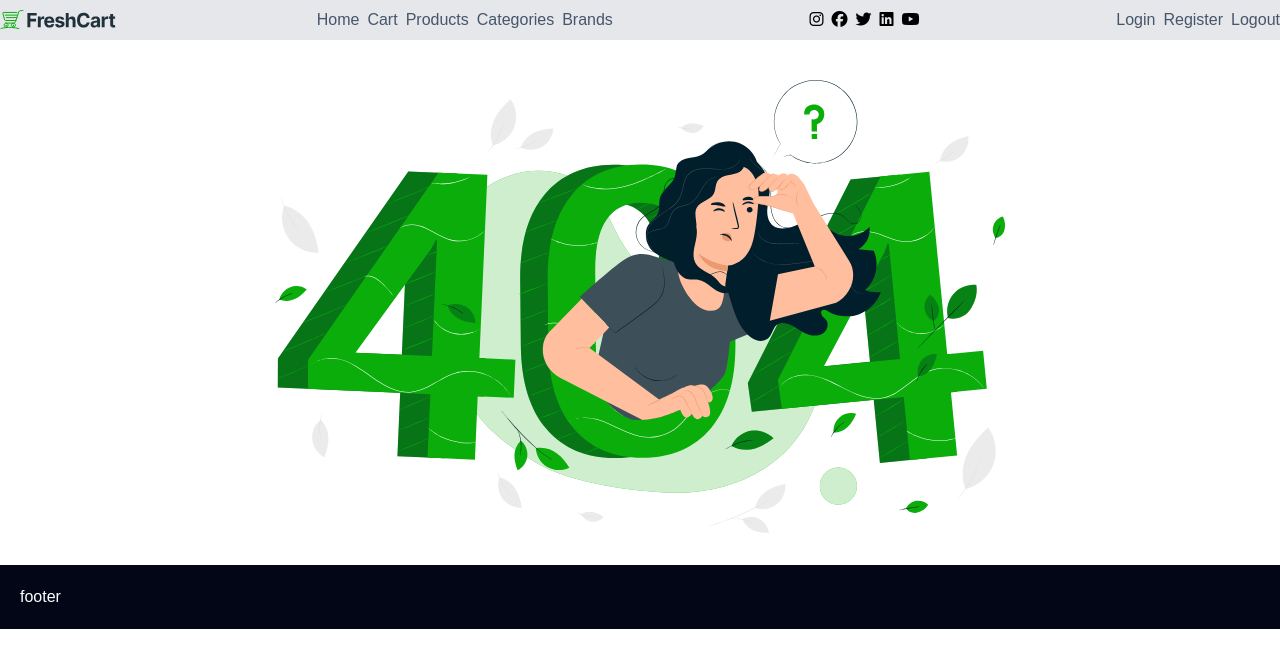
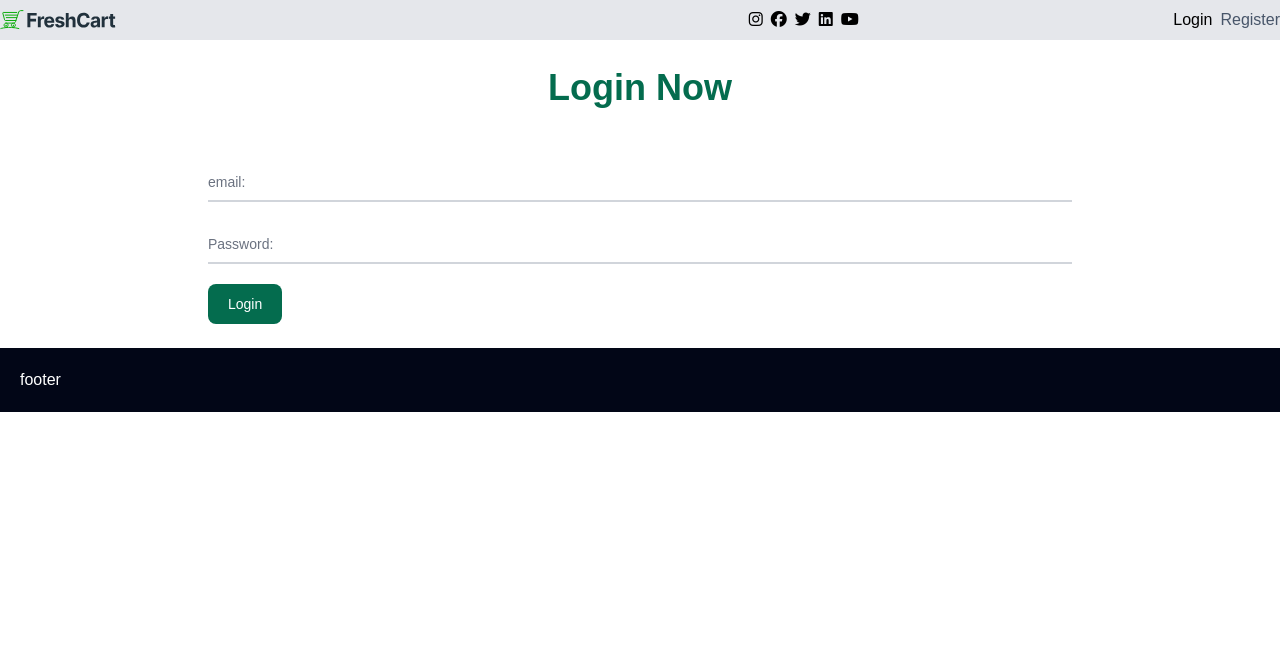
Before and after one commit to ranagabr7/ecommerce-route, a React (Vite) app: page /ecommerce-route/login in a window 1280 px wide. Shown: the top 668 px of the page. Built offline with nearby package versions, Linux system fonts and the light colour scheme.

Commit message:
feat(register&login):handle AuthContext&ProtectedRoute

```diff
--- a/package.json
+++ b/package.json
@@ -1,7 +1,7 @@
 {
   "name": "ecommerce",
   "private": true,
-  "homepage": "https://ranagabr7.github.io/ecommerce-route-",
+  "homepage": "https://ranagabr7.github.io/ecommerce-route",
   "version": "0.0.0",
   "type": "module",
   "scripts": {
--- a/src/App.jsx
+++ b/src/App.jsx
@@ -8,33 +8,72 @@ import Register from "./Components/Register/Register";
 import Categories from "./Components/Categories/Categories";
 import Brands from "./Components/Brands/Brands";
 import Login from "./Components/Login/Login";
-import Logout from "./Components/Logout/Logout";
 import { Toaster } from "react-hot-toast";
-
+import AuthContextProvider from "./Context/AuthContext";
+import ProtectedRoute from "./Components/ProtectedRoute/ProtectedRoute";
 
 function App() {
   const router = createBrowserRouter([
     {
-      path: "/",
+      path: "ecommerce-route",
       element: <Layout />,
       children: [
-        { index: true, element: <Products /> },
+        {
+          index: true,
+          element: <Products />,
+        },
         { path: "*", element: <NotFound /> },
-        { path: "/home", element: <Home /> },
-        { path: "/products", element: <Products /> },
-        { path: "/cart", element: <Cart /> },
-        { path: "/register", element: <Register /> },
-        { path: "/categories", element: <Categories /> },
-        { path: "/brands", element: <Brands /> },
-        { path: "/login", element: <Login /> },
-        { path: "/logout", element: <Logout /> },
+        {
+          path: "home",
+          element: (
+            <ProtectedRoute>
+              <Home />
+            </ProtectedRoute>
+          ),
+        },
+        {
+          path: "products",
+          element: (
+            <ProtectedRoute>
+              <Products />
+            </ProtectedRoute>
+          ),
+        },
+        {
+          path: "cart",
+          element: (
+            <ProtectedRoute>
+              <Cart />
+            </ProtectedRoute>
+          ),
+        },
+        { path: "register", element: <Register /> },
+        {
+          path: "categories",
+          element: (
+            <ProtectedRoute>
+              <Categories />
+            </ProtectedRoute>
+          ),
+        },
+        {
+          path: "brands",
+          element: (
+            <ProtectedRoute>
+              <Brands />
+            </ProtectedRoute>
+          ),
+        },
+        { path: "login", element: <Login /> },
       ],
     },
   ]);
   return (
     <>
-    <Toaster/>
-      <RouterProvider router={router} />
+      <AuthContextProvider>
+        <Toaster />
+        <RouterProvider router={router} />
+      </AuthContextProvider>
     </>
   );
 }
--- a/src/Components/Login/Login.jsx
+++ b/src/Components/Login/Login.jsx
@@ -1,18 +1,19 @@
 import axios from "axios";
 import { useFormik } from "formik";
-import { useState } from "react";
+import { useContext, useState } from "react";
 import toast from "react-hot-toast";
 import { useNavigate } from "react-router-dom";
 import * as Yup from "yup";
+import { authContext } from "../../Context/AuthContext";
+// ----------------------------u
+
 const Login = () => {
   const [isLoading, setisLoading] = useState(false);
   const navigate = useNavigate();
+  const { setToken } = useContext(authContext);
   const user = {
-    name: "",
     email: "",
     password: "",
-    rePassword: "",
-    phone: "",
   };
   async function loginUser(values) {
     setisLoading(true);
@@ -23,8 +24,11 @@ const Login = () => {
         values
       );
       toast.success(responses.data.message);
+      setToken(responses.data.token);
+      localStorage.setItem("tKn",responses.data.token )
+
+      navigate("/ecommerce-route/");
       setisLoading(false);
-      navigate("/Products");
     } catch (error) {
       toast.error(error.response.data.message);
       setisLoading(false);
@@ -36,7 +40,10 @@ const Login = () => {
       .email("Enter valid email"),
     password: Yup.string()
       .required("Password is required")
-      .matches(/^[A-Z][a-z0-9]{3,15}$/, "password must strat Uppercase char"),
+      .matches(
+        /^[A-Za-z][a-z0-9]{3,15}$/,
+        "password must strat Uppercase char"
+      ),
   });
   const formik = useFormik({
     initialValues: user,
--- a/src/Components/Logout/Logout.jsx
+++ /dev/null
@@ -1,9 +0,0 @@
-const Logout = () => {
-  return (
-    <>
-      <h1>Logout</h1>
-    </>
-  );
-};
-
-export default Logout;
--- a/src/Components/Navbar/Navbar.jsx
+++ b/src/Components/Navbar/Navbar.jsx
@@ -1,6 +1,16 @@
-import { NavLink } from "react-router-dom";
+import { NavLink, useNavigate } from "react-router-dom";
 import logo from "./../../assets/images/logo.svg";
+import { useContext } from "react";
+import { authContext } from "../../Context/AuthContext";
+
 const Navbar = () => {
+  const navigate = useNavigate();
+  function logOut() {
+    setToken(null);
+    localStorage.removeItem("tKn");
+    navigate("/ecommerce-route/Login");
+  }
+  const { setToken, token } = useContext(authContext);
   return (
     <>
       <nav className="bg-gray-200 py-2 static  md:fixed inset-x-0 top-0 z-30">
@@ -10,21 +20,35 @@ const Navbar = () => {
           </div>
           <div className="links">
             <ul className="flex space-x-2">
+              {token ? (
+                <>
                   <li>
-                <NavLink to="/home" className=" text-slate-600">Home</NavLink>
+                    <NavLink to="home" className=" text-slate-600">
+                      Home
+                    </NavLink>
                   </li>
                   <li>
-                <NavLink to="/cart" className=" text-slate-600">Cart</NavLink>
+                    <NavLink to="cart" className=" text-slate-600">
+                      Cart
+                    </NavLink>
                   </li>
                   <li>
-                <NavLink to="/products" className=" text-slate-600">Products</NavLink>
+                    <NavLink to="products" className=" text-slate-600">
+                      Products
+                    </NavLink>
                   </li>
                   <li>
-                <NavLink to="/categories" className=" text-slate-600">Categories</NavLink>
+                    <NavLink to="categories" className=" text-slate-600">
+                      Categories
+                    </NavLink>
                   </li>
                   <li>
-                <NavLink to="/brands" className=" text-slate-600">Brands</NavLink>
+                    <NavLink to="brands" className=" text-slate-600">
+                      Brands
+                    </NavLink>
                   </li>
+                </>
+              ) : null}
             </ul>
           </div>
           <div className="social">
@@ -54,24 +78,25 @@ const Navbar = () => {
               </li>
             </ul>
           </div>
-          <div>
+          <div className="registration  ">
+            {token ? (
+              <button onClick={logOut} className=" text-slate-600">Logout</button>
+            ) : (
+              <>
                 <ul className="flex space-x-2">
                   <li>
-                <NavLink to="/login" className=" text-slate-600">
+                    <NavLink to="login" className=" text-slate-600">
                       Login
                     </NavLink>
                   </li>
                   <li>
-                <NavLink to="/register" className=" text-slate-600">
+                    <NavLink to="register" className=" text-slate-600">
                       Register
                     </NavLink>
                   </li>
-              <li className="text-red-400">
-                <NavLink to="/logout" className=" text-slate-600">
-                  Logout
-                </NavLink>
-              </li>
                 </ul>
+              </>
+            )}
           </div>
         </div>
       </nav>
--- /dev/null
+++ b/src/Components/ProtectedRoute/ProtectedRoute.jsx
@@ -0,0 +1,12 @@
+import { Navigate } from "react-router-dom";
+
+export default function ProtectedRoute({ children }) {
+  if (localStorage.getItem("tKn") == null) {
+    return (
+      <>
+      <Navigate to="/ecommerce-route/Login"/>
+       </>
+    );
+  }
+  return <>{children}</>;
+}
--- a/src/Components/Register/Register.jsx
+++ b/src/Components/Register/Register.jsx
@@ -24,7 +24,7 @@ const Register = () => {
       );
       toast.success(responses.data.message);
       setisLoading(false);
-      navigate("/Login");
+      navigate("/ecommerce-route/Login");
     } catch (error) {
       toast.error(error.response.data.message);
       setisLoading(false);
@@ -40,7 +40,7 @@ const Register = () => {
       .email("Enter valid email"),
     password: Yup.string()
       .required("Password is required")
-      .matches(/^[A-Z][a-z0-9]{3,15}$/, "password must strat Uppercase char"),
+      .matches(/^[A-Za-z][a-z0-9]{3,15}$/, "password must strat Uppercase char"),
     rePassword: Yup.string()
       .required("Repassword is required")
       .oneOf([Yup.ref("password")]),
--- /dev/null
+++ b/src/Context/AuthContext.jsx
@@ -0,0 +1,17 @@
+import { createContext, useEffect, useState } from "react";
+export const authContext = createContext();
+export default function AuthContextProvider({children}) {
+const [token, setToken] = useState(null)
+useEffect(()=>{
+if(localStorage.getItem("tKn") !== null){
+    setToken(localStorage.getItem("tKn"))
+}
+},[])
+  return (
+    <>
+  <authContext.Provider value={{token,setToken}}>
+    {children}
+  </authContext.Provider>
+    </>
+  );
+}
--- a/vite.config.js
+++ b/vite.config.js
@@ -4,5 +4,5 @@ import react from "@vitejs/plugin-react";
 // https://vitejs.dev/config/
 export default defineConfig({
   plugins: [react()],
-  base: "/ecommerce-route-/",
+  base: "/ecommerce-route/",
 });
```
Lines whose indentation alone changed are shown as unchanged.
